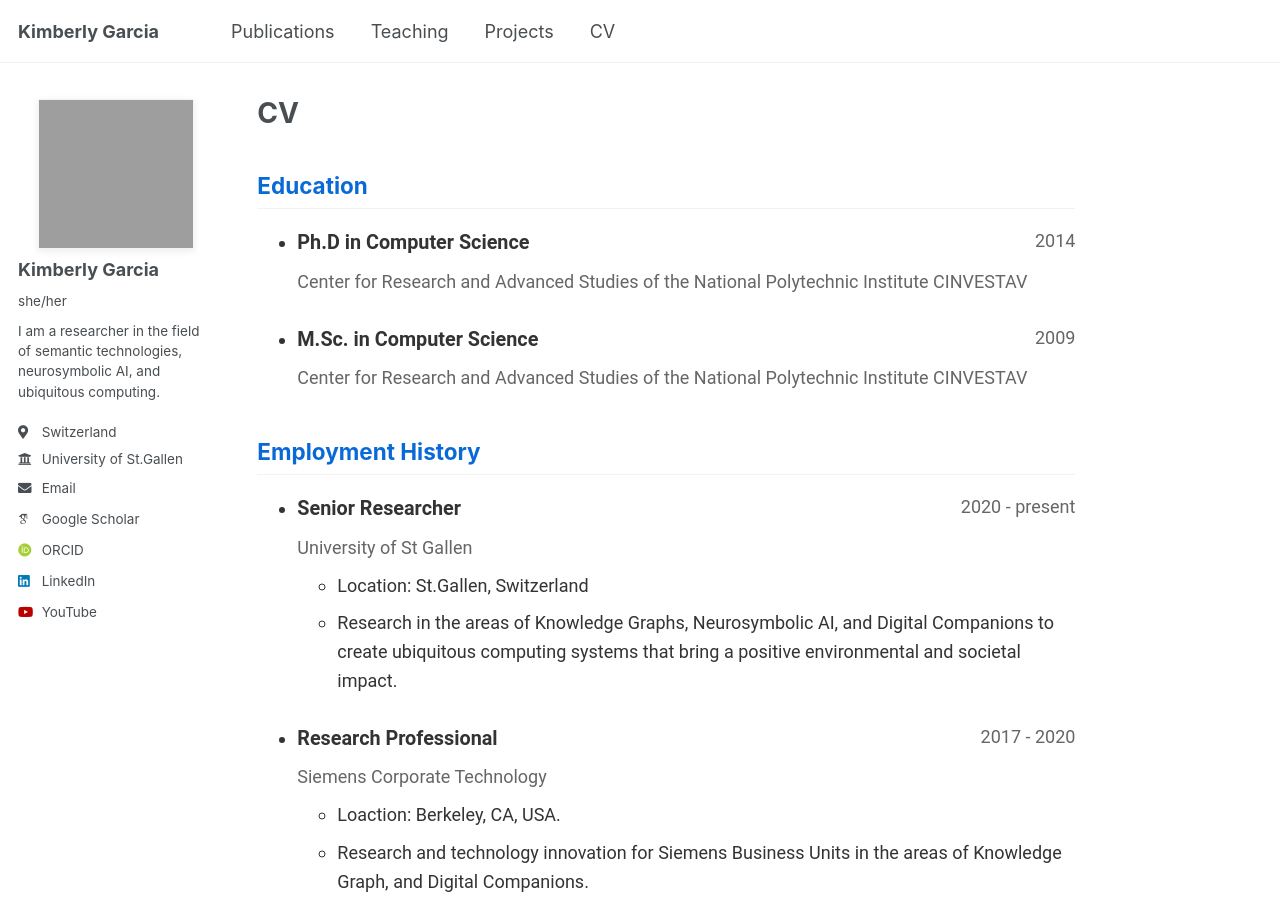
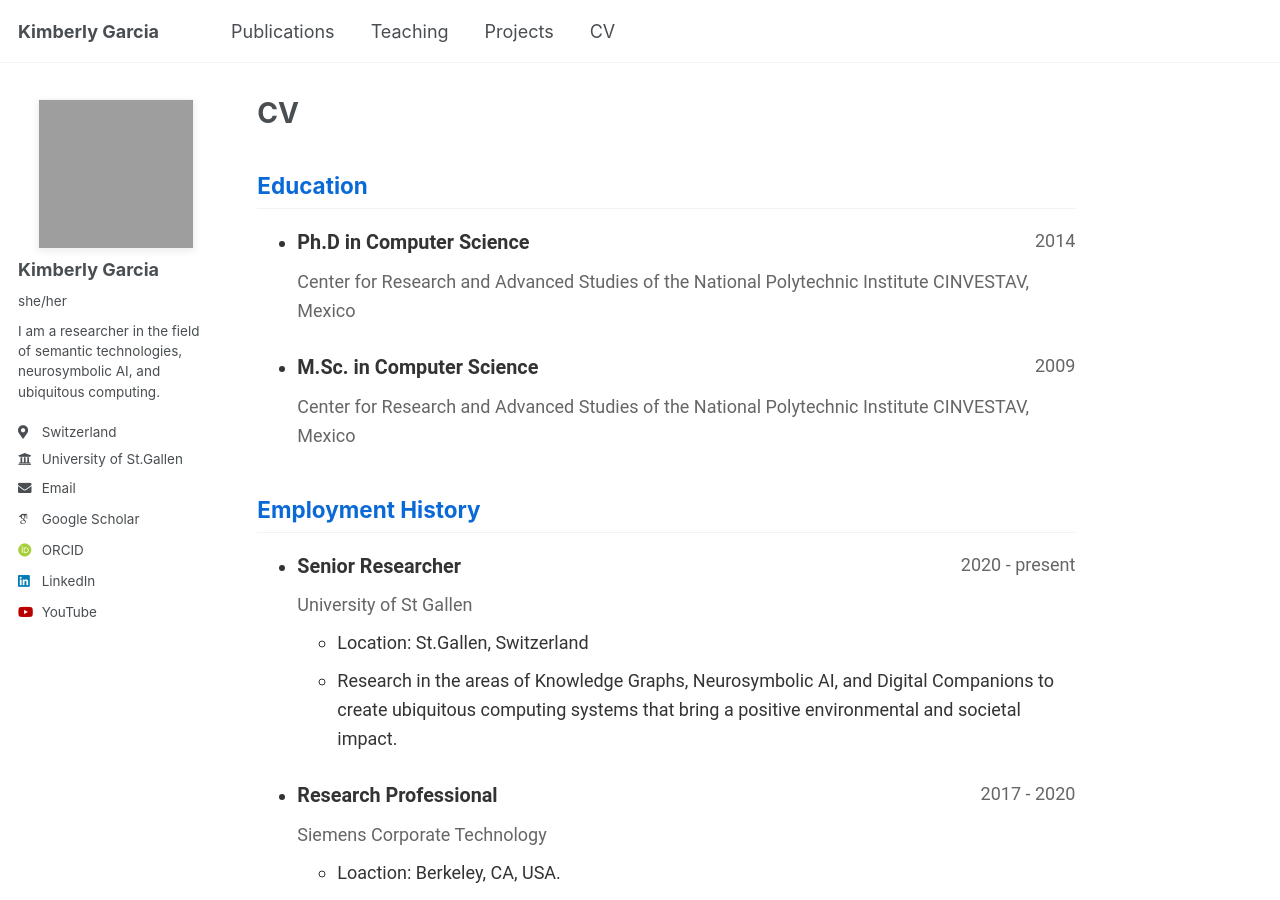
Before and after one commit to kimberlygarciag10/kimberlygarcia, a Jekyll site: the page built from _pages/cv-json.md, in a window 1280 px wide and 900 px high. Built offline with Jekyll 4.4.1, drawn with Linux system fonts in a browser that asks for light colours; some web fonts are replaced.

Commit message:
adding mex to cinvestav

```diff
--- a/_data/kim-cv.json
+++ b/_data/kim-cv.json
@@ -70,7 +70,7 @@
   ],
   "education": [
     {
-      "institution": "Center for Research and Advanced Studies of the National Polytechnic Institute CINVESTAV",
+      "institution": "Center for Research and Advanced Studies of the National Polytechnic Institute CINVESTAV, Mexico",
       "area": "Ph.D in Computer Science",
       "studyType": "",
       "startDate": "",
@@ -79,7 +79,7 @@
       "courses": []
     },
     {
-      "institution": "Center for Research and Advanced Studies of the National Polytechnic Institute CINVESTAV",
+      "institution": "Center for Research and Advanced Studies of the National Polytechnic Institute CINVESTAV, Mexico",
       "area": "M.Sc. in Computer Science",
       "studyType": "",
       "startDate": "",
```
